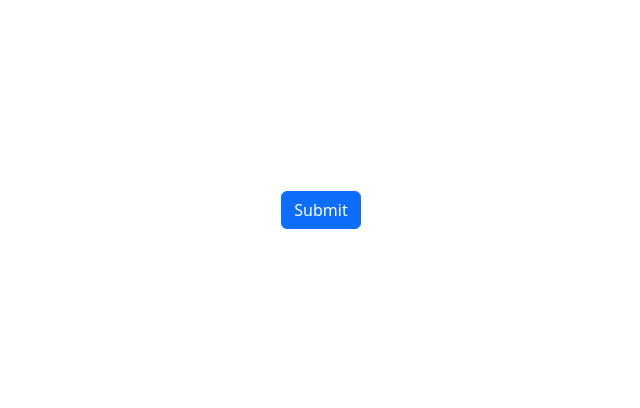
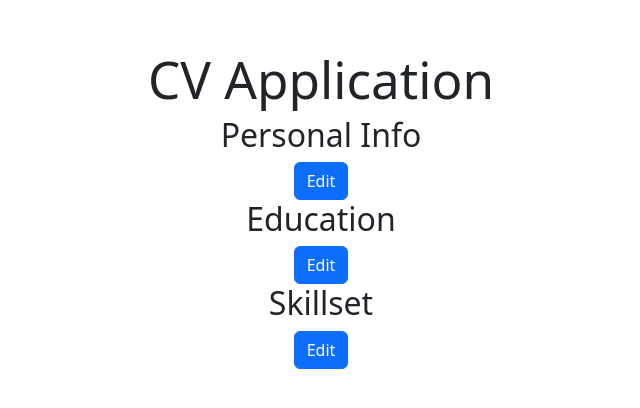
Before and after one commit to scotth527/CV-React-Application, a React (Vite) app: page / in a window 1280 px wide. Shown: the part 190-598 px from the top of the page, without its empty margins (319-959 px from the left). Built offline with nearby package versions, Linux system fonts and the light colour scheme.

Commit message:
organizing components

```diff
--- a/src/App.jsx
+++ b/src/App.jsx
@@ -10,7 +10,12 @@ function App() {
 
   return (
     <>
-      <ResumeForm />
+      <div class="container mx-auto">
+          <h1>CV Application</h1>
+          <ResumeForm title="Personal Info" />
+          <ResumeForm title="Education" />
+          <ResumeForm title="Skillset" />
+      </div>
     </>
   )
 }
--- a/src/components/form.jsx
+++ b/src/components/form.jsx
@@ -1,10 +1,11 @@
 import { Button, Form } from 'reactstrap';
 
-export default function ResumeForm({}) {
+export default function FormSection({title="Test", status="Edit"}) {
     return(
         <>
         <Form action="">
-             <Button color="primary">Submit</Button>
+             <h2>{title}</h2>
+             <Button color="primary">{status}</Button>
         </Form>
         </>
     )
```
Also changed, not shown: src/components/formContainer.jsx (+7 -1 lines).
